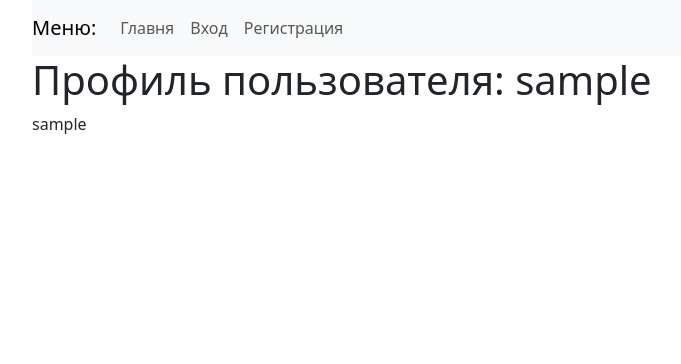
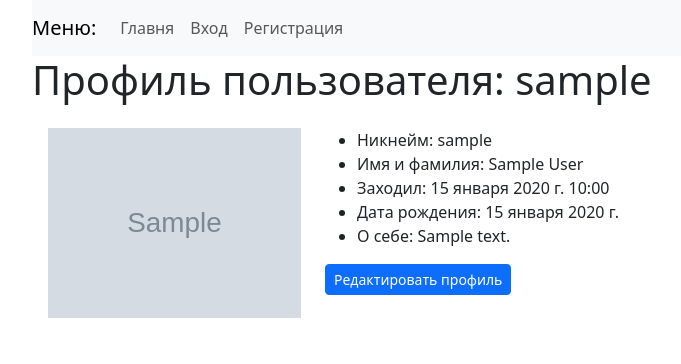
Before and after one commit to PatakIN13/DjangoAuthProject, a Django app: a page that uses app/templates/base.html in a window 1280 px wide. Shown: the top 364 px of the page, without its empty margins (50-731 px from the left). Run offline with Django 5.2, Linux system fonts and the light colour scheme; tables that the repository leaves empty hold one stand-in row (values such as "Sample post"); grey boxes marked "Sample" are stand-in pictures; some libraries are stand-ins or nearby versions.

Commit message:
feat: добавлена карточка аккаунта

```diff
--- a/app/templates/accounts/account_detail.html
+++ b/app/templates/accounts/account_detail.html
@@ -4,6 +4,29 @@
 
 {% block content %}
 
-{{ account }}
+<div class="card border-0">
+        <div class="card-body">
+            <div class="row">
+                <div class="col-md-3">
+                    <figure>
+                        <img src="{{ account.avatar }}" class="img-fluid rounded-0" alt="{{ account }}">
+                    </figure>
+                </div>
+                <div class="col-md-9">
+                    <div class="card-text">
+                        <ul>
+                            <li>Никнейм: {{ account.username }}</li>
+                            {% if account.get_full_name %} <li>Имя и фамилия: {{ account.get_full_name }}</li> {% endif %}
+                            <li>Заходил: {{ account.last_login }}</li>
+                            <li>Дата рождения: {{ account.birth_date }}</li>
+                            <li>О себе: {{ account.bio }}</li>
+                        </ul>
+                    <a href="#" class="btn btn-sm btn-primary">Редактировать профиль</a>
+                    </div>
+                </div>
+            </div>
+        </div>
+    </div>
+
 
 {% endblock content %}
--- a/app/templates/accounts/accounts.html
+++ b/app/templates/accounts/accounts.html
@@ -4,8 +4,9 @@
 {% block content %}
 
 {% for account in accounts %}
-    <a href="{% url 'account_detail' account.slug %}">{{ account.username }}</a>
-    <br>
+<a class="link-opacity-50 link-underline-light m-4" href="{% url 'account_detail' slug=account.slug %}">
+        {% include 'components/account_card.html' with account=account %}
+</a>
 {% endfor %}
 
 {% endblock content %}
--- a/app/templates/base.html
+++ b/app/templates/base.html
@@ -5,6 +5,7 @@
         <meta charset="UTF-8">
         <link href="https://fonts.googleapis.com/css?family=Roboto" rel="stylesheet">
         <link rel="stylesheet" href="{% static 'bootstrap/css/bootstrap.css' %}">
+        <link rel="stylesheet" href="{% static 'style.css' %}">
         <title>{% block title %}Default title{% endblock title %}</title>
     </head>
     <body>
```
Also changed, not shown: app/templates/components/account_card.html (added, +26 -0 lines), 1 other file.
